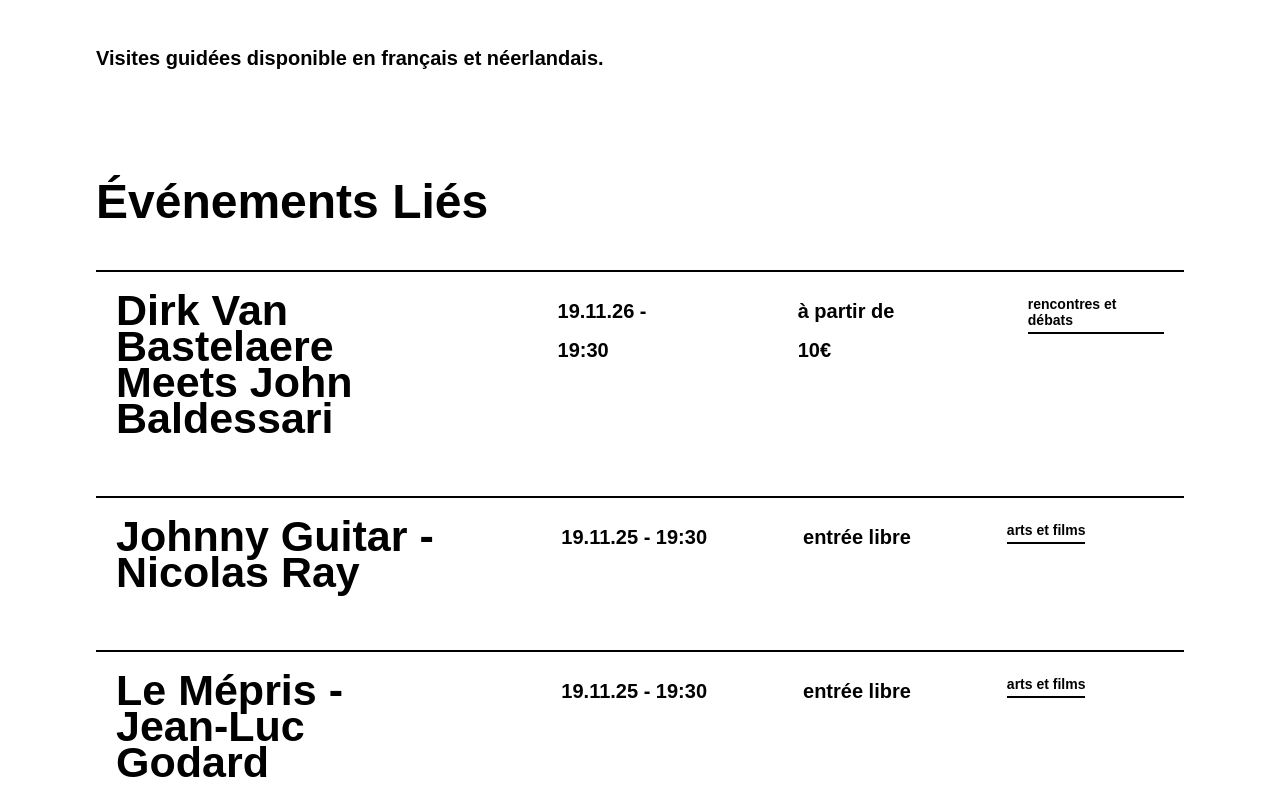
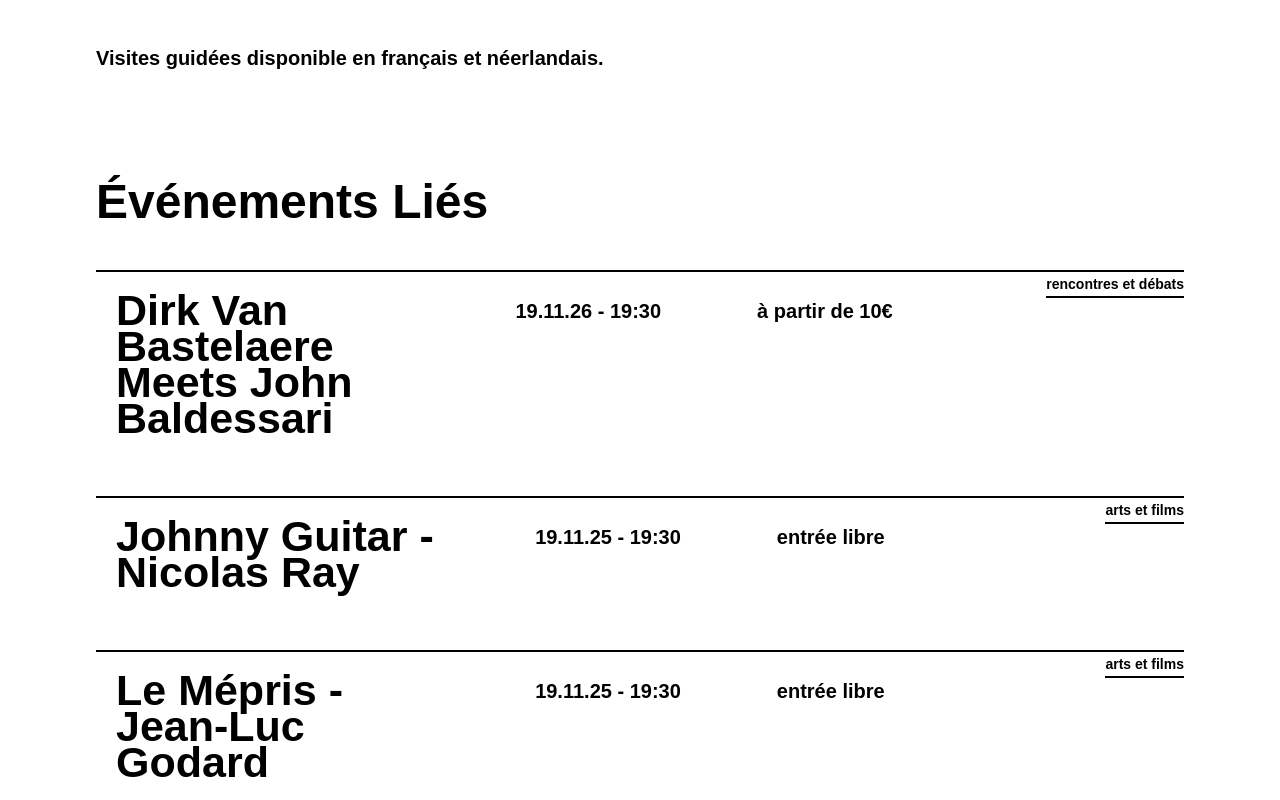
Before and after one commit to sirineTIWEB/EI_2526_Baldessari, a React (Vite) app in the folder sirine_baldessari_25/: page /info in a window 1280 px wide. Shown: the part 1694-2494 px from the top of the page. Built offline with nearby package versions, Linux system fonts and the light colour scheme; a web font is replaced by a local one.

Commit message:
changement a -> link + tagURL URL friendly, passage filtre

```diff
--- a/sirine_baldessari_25/src/assets/data/events.json
+++ b/sirine_baldessari_25/src/assets/data/events.json
@@ -18,6 +18,7 @@
       }
     ],
     "tag": "rencontres et débats",
+    "tagUrl": "rencontres-et-debats",
     "autre": "https://youtu.be/qGq4mOMphao"
   },
   {
@@ -35,6 +36,7 @@
       }
     ],
     "tag": "arts et films",
+    "tagUrl": "arts-et-films",
     "autre": ""
   },
   {
@@ -52,6 +54,7 @@
       }
     ],
     "tag": "arts et films",
+    "tagUrl": "arts-et-films",
     "autre": ""
   }
 ]
--- a/sirine_baldessari_25/src/composants/PageInfo/Evenements.jsx
+++ b/sirine_baldessari_25/src/composants/PageInfo/Evenements.jsx
@@ -8,7 +8,7 @@ function Evenements(){
         <section className="md:mx-24 md:gap-10 flex flex-col">
             <h2>Événements liés</h2>
             {events.map((event, index) => (
-                <Event  key={index} url={event.url} title={event.title} date={event.date} price={event.price} tag={event.tag} />
+                <Event  key={index} url={event.url} title={event.title} date={event.date} price={event.price} tag={event.tag} tagUrl={event.tagUrl} />
             ))}
         </section>
 
--- a/sirine_baldessari_25/src/composants/PageInfo/Event.jsx
+++ b/sirine_baldessari_25/src/composants/PageInfo/Event.jsx
@@ -5,13 +5,16 @@ function Event(props) {
 
     return (
         // au lieu de a href , utilisez link permet de pas recharger la page
+        <article className="flex border-t-2 border-black">
+            <Link to={`/event/${props.url}`} className="flex cursor-pointer md:p-5 md:gap-24">
+                <h5 className="w-1/3">{props.title}</h5>
+                <p>{props.date}</p>
+                <p>{props.price}</p>
 
-        <Link to={`/event/${props.url}`} className="flex border-t-2 border-black md:p-5 cursor-pointer md:gap-24">
-            <h5 className="w-1/3">{props.title}</h5>
-            <p>{props.date}</p>
-            <p>{props.price}</p>
-            <Tag title={props.tag} />
-        </Link>
+            </Link>
+            {/* retirer tag de link car il peut pas y avoir un lien dans un lien */}
+            <Tag title={props.tag} filtre={props.tagUrl} />
+        </article>
     )
 }
 
--- a/sirine_baldessari_25/src/composants/UI/Tag.jsx
+++ b/sirine_baldessari_25/src/composants/UI/Tag.jsx
@@ -1,6 +1,11 @@
+import { Link } from "react-router-dom";
+
 function Tag(props){
     return(
-        <a className="py-1 border-b-2 border-black h-fit"><h3>{props.title}</h3></a>
+        // déclarer plus haut
+        <Link to={`/info?tag=${props.filtre}`} className="py-1 border-b-2 border-black h-fit">
+            <h3 className="text-nowrap">{props.title}</h3>
+        </Link>
     )
 }
 
```
